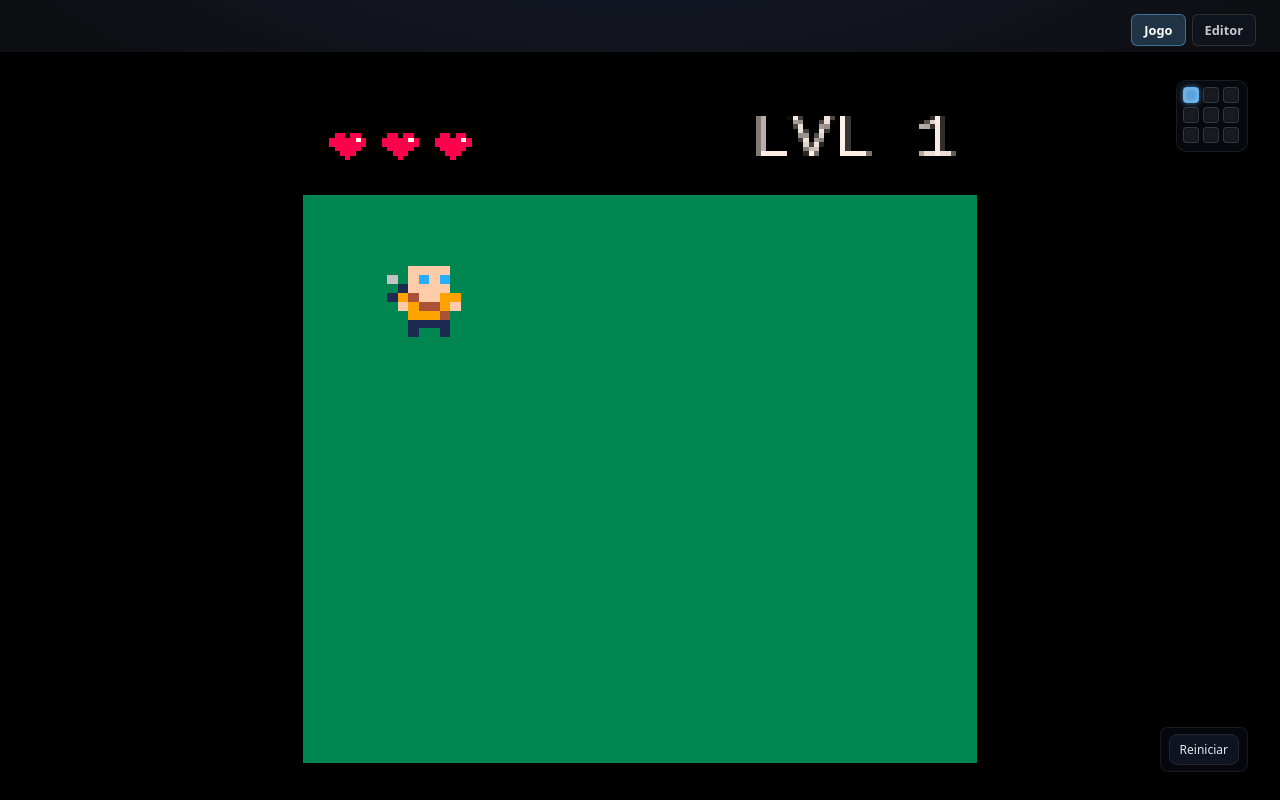
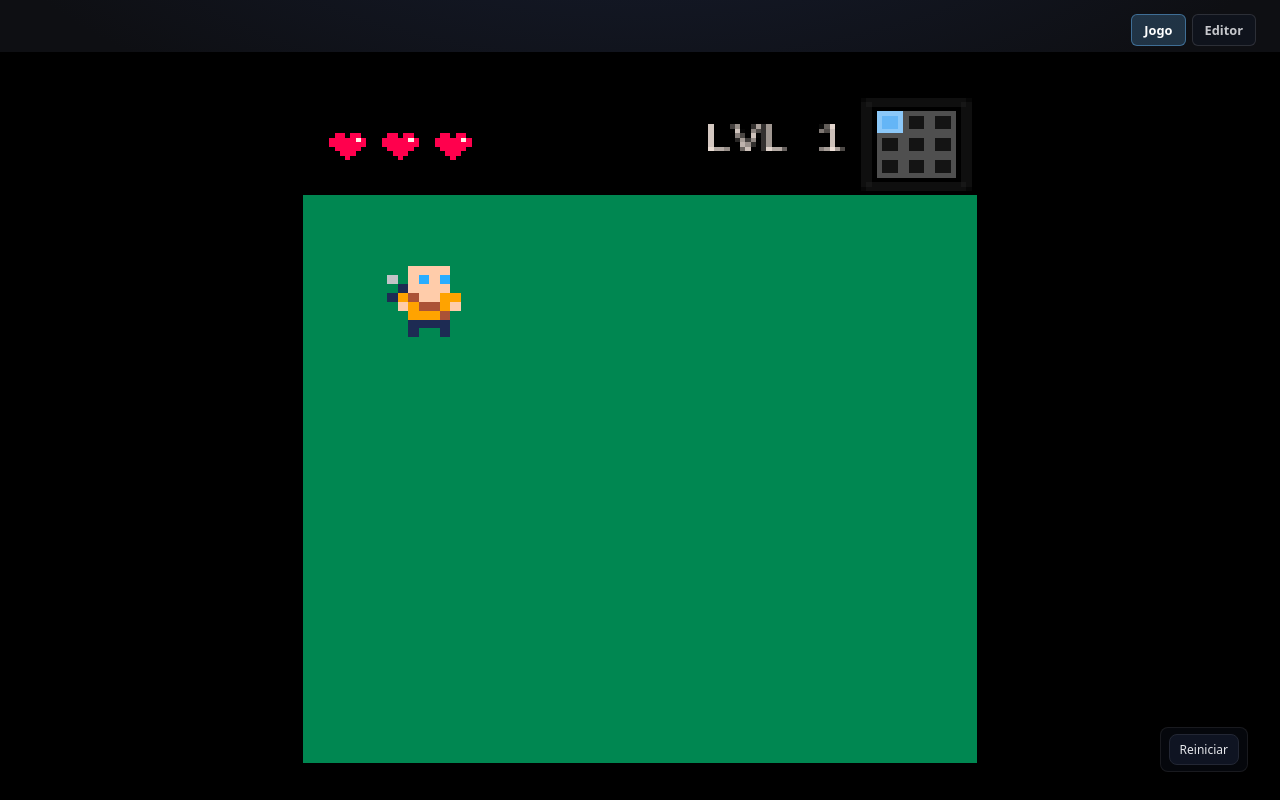
Before and after one commit to andredarcie/tiny-rpg-maker, a plain HTML site: page index.html in a window 1280 px wide. Drawn offline with Linux system fonts and the light colour scheme.

Commit message:
mini map on HUD

```diff
--- a/index.html
+++ b/index.html
@@ -40,7 +40,6 @@
                         <canvas id="game-canvas" width="128" height="152"></canvas>
                         <div id="screen-flash" class="screen-flash" aria-hidden="true"></div>
                     </div>
-                    <div id="game-minimap" class="game-minimap" aria-hidden="true"></div>
                     <div class="game-controls">
                         <button id="btn-reset">Reiniciar</button>
                     </div>
--- a/js/core/Renderer.js
+++ b/js/core/Renderer.js
@@ -31,7 +31,6 @@ class Renderer {
         this.entityRenderer.setViewportOffset(this.gameplayOffsetY);
         this.dialogRenderer = new RendererDialogRenderer(gameState, this.paletteManager);
         this.hudRenderer = new RendererHudRenderer(gameState, this.entityRenderer, this.paletteManager);
-        this.minimapRenderer = new RendererMinimapRenderer(gameState);
 
         // Compatibilidade com código existente que acessa sprites diretamente.
         this.playerSprite = this.spriteFactory.getPlayerSprite();
@@ -88,7 +87,6 @@ class Renderer {
             width: this.canvas.width,
             height: this.hudBarHeight
         });
-        this.minimapRenderer.drawMinimap();
 
         if (typeof this.gameState.isGameOver === 'function' && this.gameState.isGameOver()) {
             this.drawGameOverScreen();
--- a/js/core/renderer/RendererHudRenderer.js
+++ b/js/core/renderer/RendererHudRenderer.js
@@ -25,12 +25,20 @@ class RendererHudRenderer {
         }
 
         const label = this.getLevelLabel();
-        const fontSize = area.fontSize ?? Math.max(8, Math.floor(height * 0.55));
+        const fontSize = area.fontSize ?? Math.max(6, Math.floor(height * 0.4));
         ctx.font = `${fontSize}px monospace`;
         ctx.textBaseline = 'middle';
 
+        const mapCellSize = Math.max(4, Math.floor((height - padding * 2) / 3));
+        const miniMapSize = mapCellSize * 3;
+        const miniMapX = width - padding - miniMapSize;
+        const miniMapY = Math.round(height / 2 - miniMapSize / 2);
+
         const labelWidth = label ? ctx.measureText(label).width : 0;
-        const availableWidth = Math.max(0, width - padding * 2 - (label ? (labelWidth + this.gap) : 0));
+        const labelGap = label ? this.gap : 0;
+        const rightReserved = miniMapSize + this.gap + labelWidth + labelGap;
+        const availableWidth = Math.max(0, width - padding - rightReserved);
+
         const heartBaseSize = this.entityRenderer?.canvasHelper?.getTilePixelSize?.() ?? 16;
         const heartSize = Math.max(6, Math.min(height - padding * 2, heartBaseSize / 2));
         const heartStride = heartSize + 2;
@@ -47,8 +55,10 @@ class RendererHudRenderer {
         if (label) {
             ctx.fillStyle = accent;
             ctx.textAlign = 'right';
-            ctx.fillText(label, width - padding, height / 2);
+            ctx.fillText(label, miniMapX - this.gap, height / 2);
         }
+
+        this.drawMiniMap(ctx, miniMapX, miniMapY, mapCellSize, miniMapSize);
 
         ctx.restore();
     }
@@ -63,6 +73,44 @@ class RendererHudRenderer {
         }
         return `LVL ${Math.max(1, Math.floor(level))}`;
     }
+
+    drawMiniMap(ctx, x, y, cellSize, mapSize) {
+        const rows = 3;
+        const cols = 3;
+        const bgColor = 'rgba(255,255,255,0.08)';
+        const borderColor = 'rgba(255,255,255,0.25)';
+        const activeColor = '#64b5f6';
+
+        ctx.save();
+        ctx.translate(x, y);
+
+        ctx.strokeStyle = 'rgba(255,255,255,0.12)';
+        ctx.strokeRect(-2, -2, mapSize + 4, mapSize + 4);
+
+        const game = this.gameState.getGame?.() || {};
+        const worldRows = Math.max(1, game.world?.rows || 1);
+        const worldCols = Math.max(1, game.world?.cols || 1);
+        const playerRoom = this.gameState.getPlayer?.()?.roomIndex ?? 0;
+        const playerRow = Math.floor(playerRoom / worldCols);
+        const playerCol = playerRoom % worldCols;
+        const rowChunk = Math.max(1, Math.ceil(worldRows / rows));
+        const colChunk = Math.max(1, Math.ceil(worldCols / cols));
+        const activeRow = Math.min(rows - 1, Math.floor(playerRow / rowChunk));
+        const activeCol = Math.min(cols - 1, Math.floor(playerCol / colChunk));
+
+        for (let r = 0; r < rows; r++) {
+            for (let c = 0; c < cols; c++) {
+                const px = c * cellSize;
+                const py = r * cellSize;
+                ctx.fillStyle = r === activeRow && c === activeCol ? activeColor : bgColor;
+                ctx.fillRect(px, py, cellSize, cellSize);
+                ctx.strokeStyle = borderColor;
+                ctx.strokeRect(px + 0.5, py + 0.5, cellSize - 1, cellSize - 1);
+            }
+        }
+
+        ctx.restore();
+    }
 }
 
 if (typeof window !== 'undefined') {
--- a/styles.css
+++ b/styles.css
@@ -476,40 +476,6 @@ body.game-mode #tab-game .game-controls button {
     #game-canvas {
         margin-top: clamp(48px, 10vw, 72px);
     }
-}
-
-.game-minimap {
-    position: absolute;
-    top: clamp(12px, 3vw, 28px);
-    right: clamp(12px, 4vw, 32px);
-    width: 72px;
-    height: 72px;
-    display: grid;
-    grid-template-columns: repeat(3, 1fr);
-    gap: 2px;
-    padding: 6px;
-    border-radius: 10px;
-    background: rgba(10, 13, 22, 0.7);
-    border: 1px solid rgba(255, 255, 255, 0.08);
-    box-shadow: 0 8px 18px rgba(0, 0, 0, 0.4);
-    pointer-events: none;
-    z-index: 3;
-}
-
-.game-minimap-cell {
-    width: 16px;
-    height: 16px;
-    border-radius: 4px;
-    background: rgba(255, 255, 255, 0.08);
-    border: 1px solid rgba(255, 255, 255, 0.12);
-    box-shadow: inset 0 0 4px rgba(0, 0, 0, 0.35);
-}
-
-.game-minimap-cell.active {
-    background: rgba(100, 181, 246, 0.9);
-    border-color: rgba(100, 181, 246, 0.9);
-    box-shadow: 0 0 6px rgba(100, 181, 246, 0.65),
-        inset 0 0 4px rgba(255, 255, 255, 0.4);
 }
 
 .editor-layout {
```
